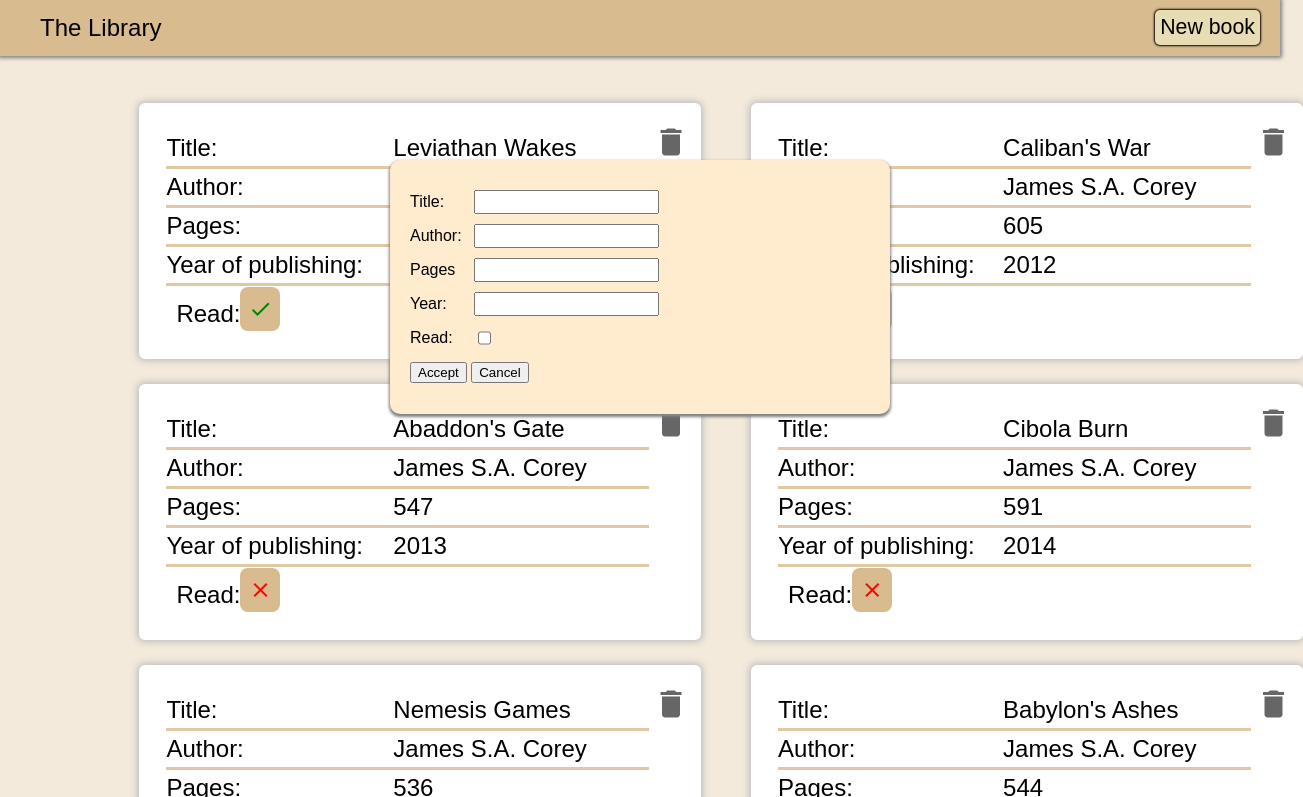
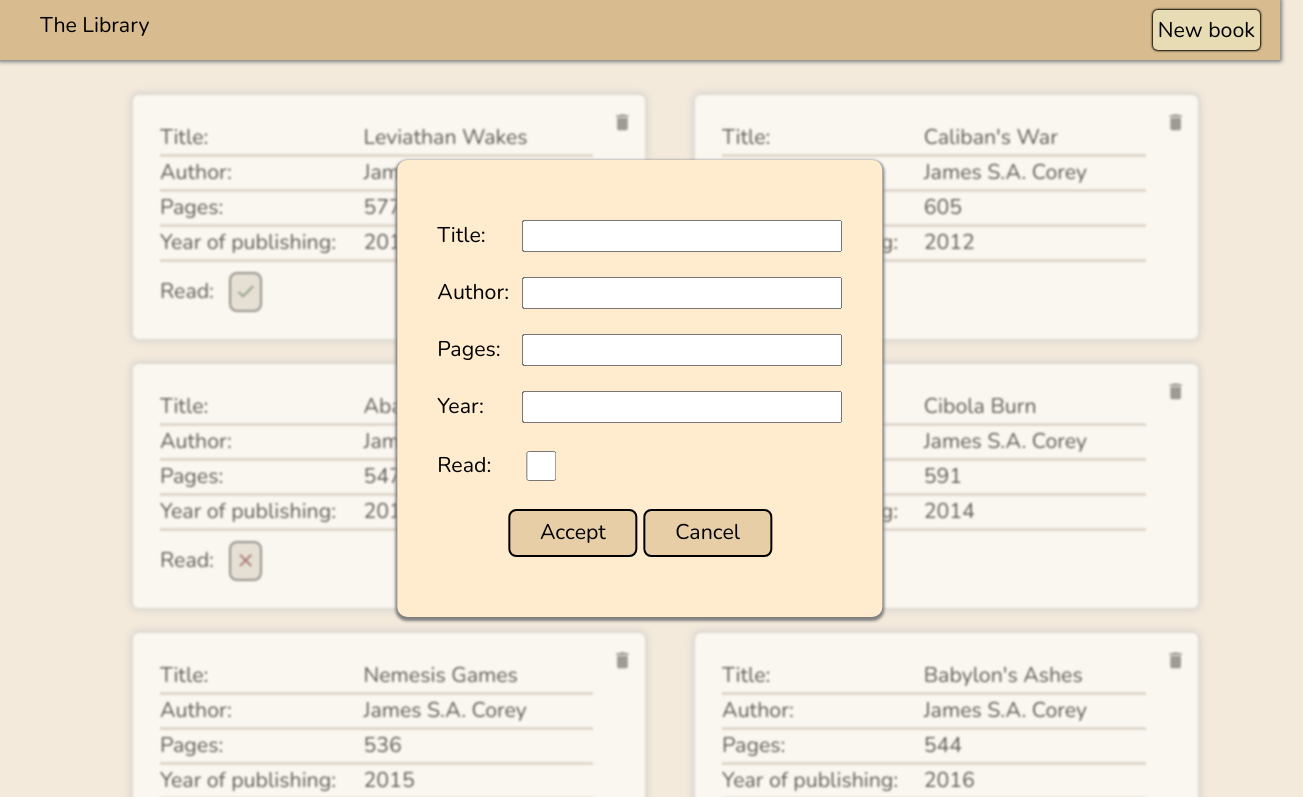
Before and after one commit to thewhitehaven04/Project_Library, a plain HTML site: page index.html in a window 1280 px wide. Both pictures are taken after a click on the button "New book". Shown: the top 797 px of the page, 1303 px wide, since content can reach past the window. Drawn offline with nearby package versions, Linux system fonts and the light colour scheme.

Commit message:
added overlay

```diff
--- a/css/style.css
+++ b/css/style.css
@@ -1,12 +1,8 @@
-:root {
-  font-size: 12pt;
-}
-
 html {
   box-sizing: border-box;
   background-color: rgba(216, 187, 142, 0.3);
 
-  font-family: 'Fira Sans Book', sans-serif;
+  font-family: 'Nunito', sans-serif;
   line-height: 1.5;
 }
 
@@ -31,7 +27,7 @@ html {
 }
 
 .header__title {
-  font-size: 18pt;
+  font-size: 16pt;
   margin-left: 20px;
 }
 
@@ -59,6 +55,7 @@ html {
 
   height: 90vh;
   width: auto;
+  overflow: visible;
 }
 
 .bookshelf__main-pane {
@@ -91,7 +88,7 @@ html {
   border-radius: 6px;
 
   padding: 25px;
-  font-size: 18pt;
+  font-size: 16pt;
 }
 
 .book__attribute {
@@ -120,7 +117,7 @@ html {
 .book__button-remove {
   all: unset;
   font-family: 'Material Icons';
-  font-size: 27pt;
+  font-size: inherit;
 
   color: rgb(0, 0, 0, 0.6);
   position: absolute;
@@ -131,32 +128,44 @@ html {
 .book__button_read {
   display: inline-flex;
   flex-flow: row nowrap;
-
+  align-items: center;
+  gap: 15px;
+  width: 120px;
   align-items: center;
 }
 
-.book__button-remove:hover {
+.book__button-remove:hover, .form-new-book__button:hover {
+  background-color: rgba(216, 187, 142, 0.6);
   border-radius: 8px;
-  background-color: rgb(230, 230, 230);
 }
 
 .book__button_read-button {
   all: unset;
   font-family: "Material Icons";
-  font-size: 18pt;
-  border: 2px solid rgba(216, 187, 142, 0.9);
+  font-size: 16pt;
+  border: 2px solid rgb(90, 90, 90);
   border-radius: 8px;
-  padding: 2px 6px;
-  background-color: rgb(216, 187, 142);
+  padding: 2px 4px;
+  background-color: rgba(216, 187, 142, 0.6);
+
+  margin-top: 10px;
+}
+
+.book__button_read-button:hover {
+  border: 2px solid rgba(40, 40, 40);
+  cursor: pointer;
 }
 
 .book__button_read-label {
   display: inline-block;
   margin-top: 10px;
-  margin-left: 10px;
 }
 
 .form {
+  z-index: 2;
+  display: flex;
+  flex-flow: row nowrap;
+
   position: fixed;
   left: 50%;
   top: 20%;
@@ -164,21 +173,24 @@ html {
   background-color: blanchedalmond;
 
   border-radius: 10px;
-  box-shadow: 0px 2px 3px 1px grey;
+  box-shadow: 0px 2px 3px 2px grey;
+  font-size: 16pt;
 }
 
 .form-new-book {
-  min-width: 500px;
-  z-index: 1;
-
   display: flex;
   flex-flow: column nowrap;
   justify-content: center;
 
-  padding: 30px 20px;
-  gap: 10px;
+  padding: 60px 40px;
+  gap: 25px;
 }
 
+.form-new-book__checkbox {
+  display: flex;
+  flex-flow: row nowrap;
+  align-items: center;
+}
 .form-new-book__parameter {
   display: flex;
   flex-flow: row nowrap;
@@ -186,6 +198,36 @@ html {
 
 .form-new-book__parameter_type_label {
   width: 4em;
+}
+
+.form-new-book__parameter_type_input {
+  width: 15em;
+  font-size: inherit;
+}
+
+.form-new-book__parameter_type_checkbox {
+  width: 30px;
+  height: 30px;
+}
+
+.form-new-book__controls {
+  align-self: center;
+}
+
+.form-new-book__button {
+  all: unset;
+  font-size: 16pt;
+
+  border: 2px solid black;
+  background-color: rgba(216, 187, 142, 0.6);
+
+  border-radius: 8px;
+  padding: 6px 30px;
+}
+
+.form-new-book__button:hover {
+  background-color: rgb(231, 220, 179);
+  cursor: pointer;
 }
 
 .form__disabled {
@@ -200,3 +242,15 @@ html {
   background-color: white;
   padding: 6px;
 }
+
+.overlay__darken {
+  z-index: 1;
+  position: fixed;
+  top: 0px;
+  left: 0px;
+  filter: blur(1px) grayscale(70%);
+  opacity: 0.6;
+  pointer-events: none;
+  width: 100vw;
+  height: 100vh;
+}
--- a/index.html
+++ b/index.html
@@ -7,9 +7,9 @@
     <title>Project: Library</title>
     <link rel="stylesheet" href="css/style.css" />
     <link href="https://fonts.googleapis.com/icon?family=Material+Icons" rel="stylesheet" />
+    <link href="https://fonts.googleapis.com/css2?family=Nunito&display=swap" rel="stylesheet" />
     <script src="js/script.js" defer></script>
   </head>
-
   <body>
     <header>
       <div class="static-header">
@@ -18,11 +18,6 @@
       </div>
     </header>
     <main>
-      <div>
-        <div class="bookshelf">
-          <div class="bookshelf__main-pane"></div>
-        </div>
-      </div>
       <div class="form form__disabled">
         <div class="form-new-book">
           <div class="form-new-book__parameter">
@@ -34,16 +29,16 @@
             <input type="text" id="author" class="form-new-book__parameter_type_input" />
           </div>
           <div class="form-new-book__parameter">
-            <label for="page-count" class="form-new-book__parameter_type_label">Pages</label>
+            <label for="page-count" class="form-new-book__parameter_type_label">Pages:</label>
             <input type="text" id="page-count" class="form-new-book__parameter_type_input" />
           </div>
           <div class="form-new-book__parameter">
             <label for="year" class="form-new-book__parameter_type_label">Year:</label>
             <input type="text" id="year" class="form-new-book__parameter_type_input" />
           </div>
-          <div class="form-new-book__parameter">
+          <div class="form-new-book__checkbox">
             <label for="read-status" class="form-new-book__parameter_type_label">Read:</label>
-            <input type="checkbox" id="read-status" class="form-new-book__parameter_type_input" />
+            <input type="checkbox" id="read-status" class="form-new-book__parameter_type_checkbox" />
           </div>
           <div class="form-new-book__controls">
             <button type="button" class="form-new-book__button form-new-book__button_type_accept">Accept</button>
@@ -51,6 +46,11 @@
           </div>
         </div>
       </div>
+      <div class="overlay">
+        <div class="bookshelf">
+          <div class="bookshelf__main-pane"></div>
+        </div>
+      </div>
     </main>
   </body>
 </html>
--- a/js/script.js
+++ b/js/script.js
@@ -86,6 +86,9 @@ class LibraryView {
     }
   };
 
+  /** Add a rendered book to the library's view.
+   * @param {Book} book - an object that has a `render` method that returns an object of type Element
+   */
   addBook(book) {
     const renderedBook = book.render();
     this.#addRemoveButtonToBook(renderedBook);
@@ -274,11 +277,13 @@ class BookView {
 
 class AddBookFormView {
   constructor() {
+    this.main = document.querySelector('main');
     this.newBookFormButton = document.querySelector('.header__button_type_add-new');
 
     this.newBookForm = document.querySelector('.form');
     this.newBookFormDisabledClass = 'form__disabled';
     this.newBookFormEnabled = false;
+    this.overlay = document.querySelector('.overlay');
 
     this._newFormOpenerInit(this.newBookFormButton);
 
@@ -296,9 +301,18 @@ class AddBookFormView {
     this.cancelButton.addEventListener('click', (event) => this.cancelHandler());
   }
 
+  applyDarken = () => {
+    this.overlay.classList.add('overlay__darken');
+  }
+
+  removeDarken = () => {
+    this.overlay.classList.remove('overlay__darken');
+  }
+
   _newFormOpenerInit(button) {
     button.addEventListener('click', () => {
       this.newBookForm.classList.remove(this.newBookFormDisabledClass);
+      this.applyDarken();
     });
   }
 
@@ -327,6 +341,7 @@ class AddBookFormView {
   cancelHandler() {
     this._cleanFields();
     this.newBookForm.classList.add(this.newBookFormDisabledClass);
+    this.removeDarken();
   }
 }
 
```
